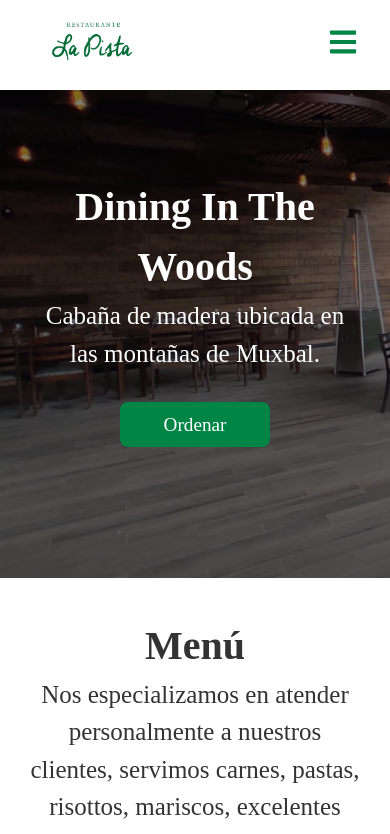
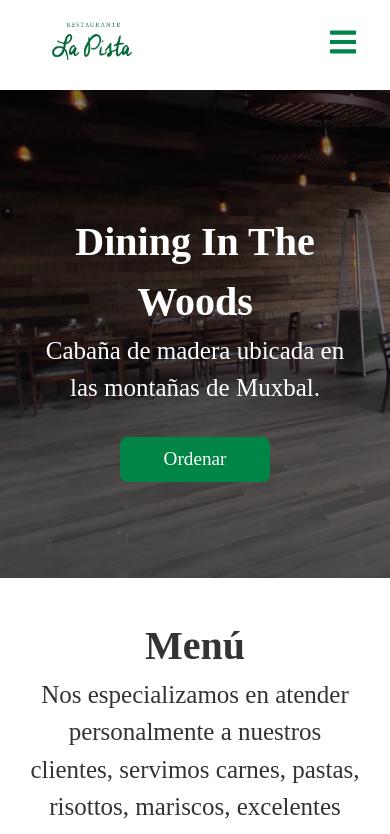
Before and after one commit to GarooInc/LaPista, a React (Vite) app: page / in a window 390 px wide. Shown: the top 834 px of the page. Built offline with nearby package versions, Linux system fonts and the light colour scheme.

Commit message:
Update PrincipalPage.css

```diff
--- a/src/pages/PrincipalPage/PrincipalPage.css
+++ b/src/pages/PrincipalPage/PrincipalPage.css
@@ -351,7 +351,7 @@ img.nosotros__img {
     }
 
     .home__content {
-        margin-top: 30px;
+        margin-top: 30%;
     }
 
     .home__content img {
```
